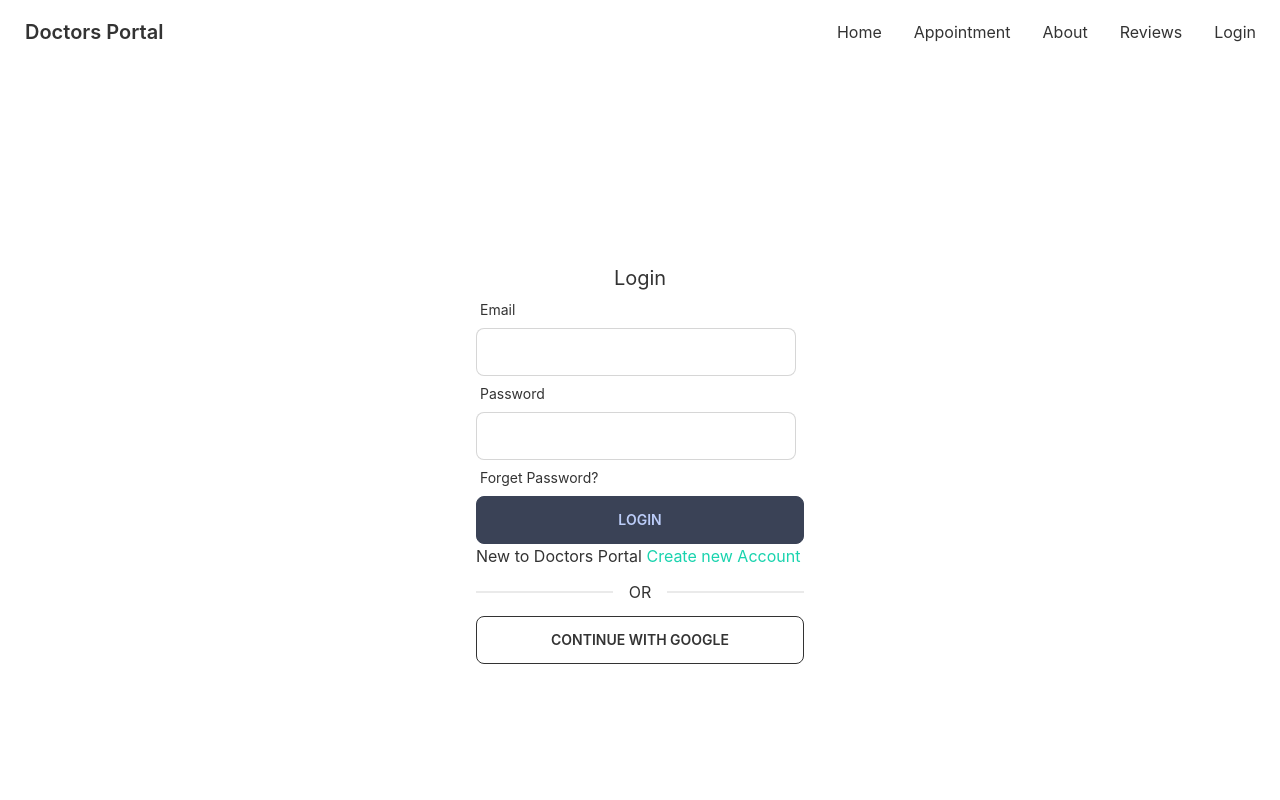
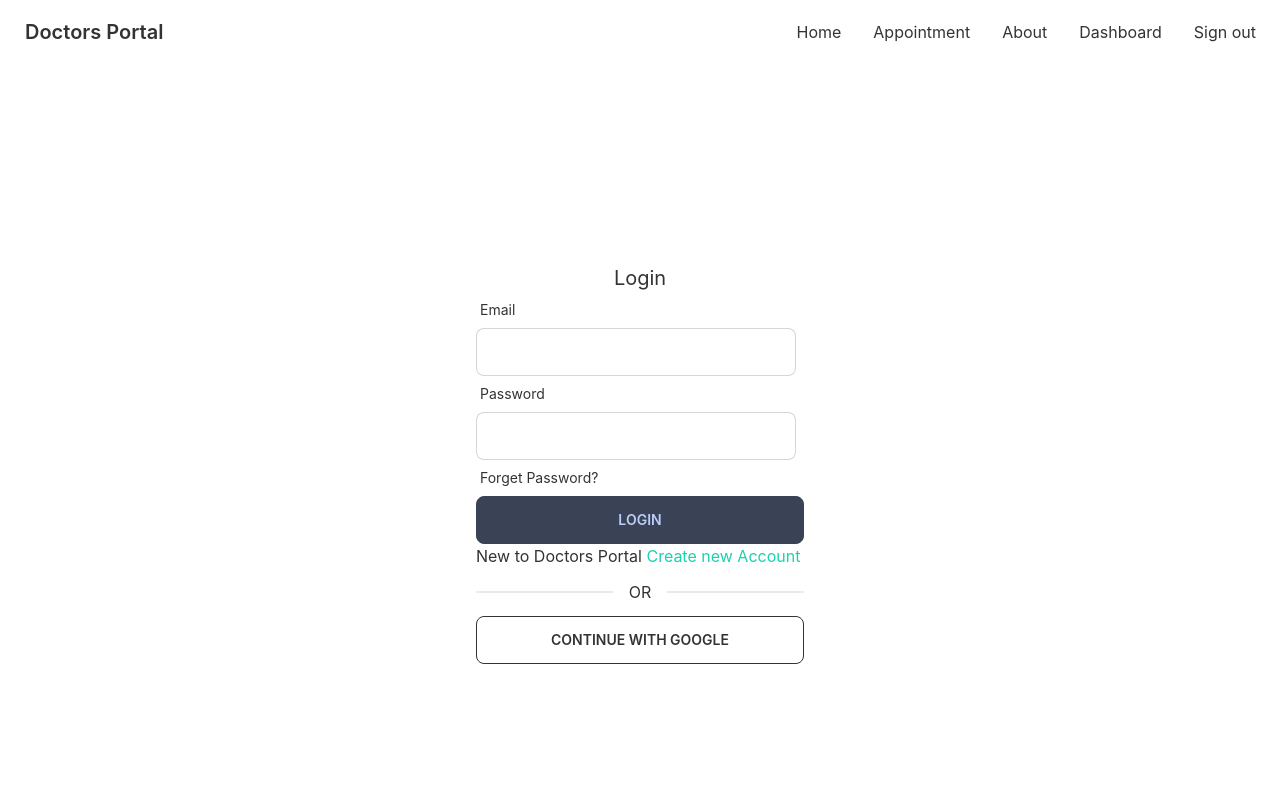
Before and after one commit to anamul101/doctor-portal-clinet, a React (Create React App) app: page /login in a window 1280 px wide. Shown: the top 800 px of the page. Built offline with nearby package versions, Linux system fonts and the light colour scheme; no server answers; sample sign-in values are in the browser's storage.

Commit message:
password reset

```diff
--- a/src/Contexts/AuthProvider.js
+++ b/src/Contexts/AuthProvider.js
@@ -1,5 +1,5 @@
 import React, { createContext, useEffect, useState } from 'react';
-import {createUserWithEmailAndPassword, getAuth, onAuthStateChanged, signInWithEmailAndPassword, signOut, updateProfile} from 'firebase/auth';
+import {createUserWithEmailAndPassword, getAuth, onAuthStateChanged, sendPasswordResetEmail, signInWithEmailAndPassword, signOut, updateProfile} from 'firebase/auth';
 import app from '../Firebase/Firebase.config';
 
 export const AuthContext = createContext();
@@ -21,7 +21,9 @@ const AuthProvider = ({children}) => {
     const updateUser = (userInfo) =>{
         return updateProfile(user, userInfo);
     }
-
+    const forgetPassword=(email)=>{
+        return sendPasswordResetEmail(auth, email);
+    }
     const logOut = () =>{
         setLoading(true);
         return signOut(auth);
@@ -38,6 +40,7 @@ const AuthProvider = ({children}) => {
     }, [])
 
     const authInfo = {
+        forgetPassword,
         createUser,
         signIn,
         updateUser,
--- /dev/null
+++ b/src/Pages/Dashboard/Dashboard/Dashboard.js
@@ -0,0 +1,11 @@
+import React from 'react';
+
+const Dashboard = () => {
+    return (
+        <div>
+            <h1>coming sooon!</h1>
+        </div>
+    );
+};
+
+export default Dashboard;
--- a/src/Pages/LogIn/LogIn.js
+++ b/src/Pages/LogIn/LogIn.js
@@ -2,14 +2,15 @@ import React, { useContext, useState } from 'react';
 import { useForm } from 'react-hook-form';
 import { Link, useLocation, useNavigate } from 'react-router-dom';
 import { AuthContext } from '../../Contexts/AuthProvider';
-
+import toast from 'react-hot-toast';
 
 
 
 
 const LogIn = () => {
     const { register, formState: { errors }, handleSubmit } = useForm();
-    const {signIn} = useContext(AuthContext)
+    const [passChang, setPassChang] = useState('');
+    const {signIn,forgetPassword} = useContext(AuthContext)
     const [loginError, setLoginError] = useState('');
     const location = useLocation();
     const navigate = useNavigate();
@@ -30,6 +31,13 @@ const LogIn = () => {
                 setLoginError(error.message);
             });
     }
+    const handelaReset = ()=>{
+        forgetPassword(passChang)
+          .then(()=>{
+            toast.success('Reset password for chack your email')
+          })
+          .catch(error=>toast.error(error))
+      }
     return (
         <div className='h-[800px] flex justify-center items-center'>
         <div className='w-96 p-7'>
@@ -41,6 +49,7 @@ const LogIn = () => {
                         {...register("email", {
                             required: "Email Address is required"
                         })}
+                        onBlur={(e)=>setPassChang(e.target.value)}
                         className="input input-bordered w-full max-w-xs" />
                     {errors.email && <p className='text-red-600'>{errors.email?.message}</p>}
                 </div>
@@ -52,7 +61,7 @@ const LogIn = () => {
                             minLength: { value: 6, message: 'Password must be 6 characters or longer' }
                         })}
                         className="input input-bordered w-full max-w-xs" />
-                    <label className="label"> <span className="label-text">Forget Password?</span></label>
+                    <label className="label"><span onClick={handelaReset} className="label-text">Forget Password?</span></label>
                     {errors.password && <p className='text-red-600'>{errors.password?.message}</p>}
                 </div>
                 <input className='btn btn-accent w-full' value="Login" type="submit" />
--- a/src/Pages/Sheards/NavBar/NavBar.js
+++ b/src/Pages/Sheards/NavBar/NavBar.js
@@ -1,13 +1,24 @@
-import React from 'react';
+import React, { useContext } from 'react';
 import { Link } from 'react-router-dom';
+import { AuthContext } from '../../../Contexts/AuthProvider';
 
 const NavBar = () => {
+    const {user,logOut}=useContext(AuthContext);
+    const handleLogOut = () => {
+        logOut()
+            .then(() => { })
+            .catch(err => console.log(err));
+    }
     const menuItems = <React.Fragment>
         <li><Link to="/">Home</Link></li>
         <li><Link to="/appointment">Appointment</Link></li>
         <li><Link to="/about">About</Link></li>
-        <li><Link to="/reviews">Reviews</Link></li>
-        <li><Link to="/login">Login</Link></li>
+        {user?.uid ?
+            <>
+                <li><Link to="/dashboard">Dashboard</Link></li>
+                <li><button onClick={handleLogOut}>Sign out</button></li>
+            </>
+            : <li><Link to="/login">Login</Link></li>}
     </React.Fragment>
     return (
         <div className="navbar bg-base-100 flex justify-between">
--- a/src/Routers/Routers.js
+++ b/src/Routers/Routers.js
@@ -1,9 +1,11 @@
 import { createBrowserRouter } from "react-router-dom";
 import Main from "../Layout/Main";
 import Appointment from "../Pages/Appointment/Appointment/Appointment";
+import Dashboard from "../Pages/Dashboard/Dashboard/Dashboard";
 import Home from "../Pages/Home/Home/Home";
 import LogIn from "../Pages/LogIn/LogIn";
 import Signup from "../Pages/Signup/Signup";
+import PrivateRoute from "./PrivateRoute";
 
 export const router = createBrowserRouter([
     {
@@ -27,5 +29,9 @@ export const router = createBrowserRouter([
                 element:<Appointment></Appointment>
             }
         ]
+    },
+    {
+        path:'/dashboard',
+        element:<PrivateRoute><Dashboard></Dashboard></PrivateRoute>
     }
 ])
```
